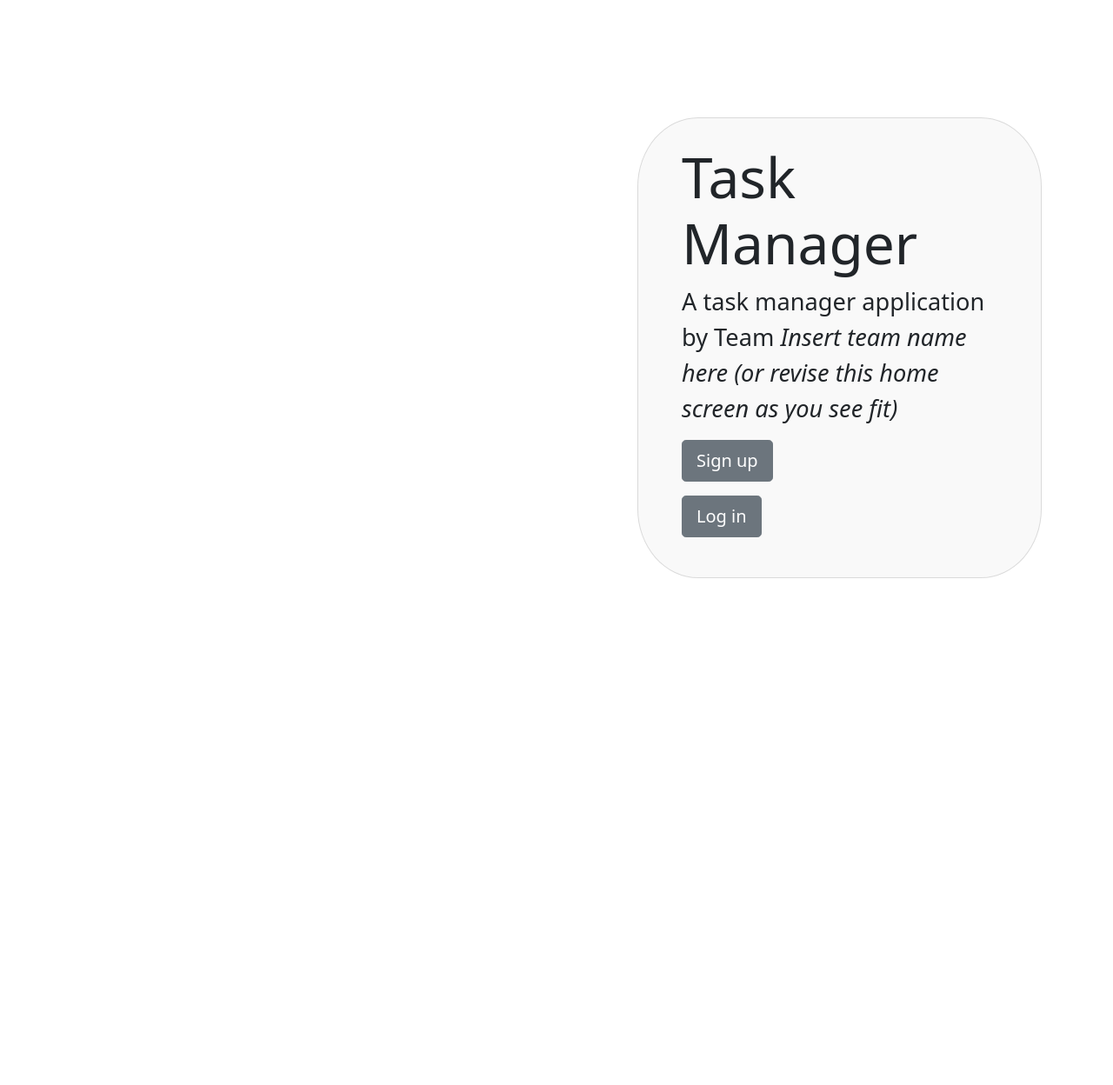
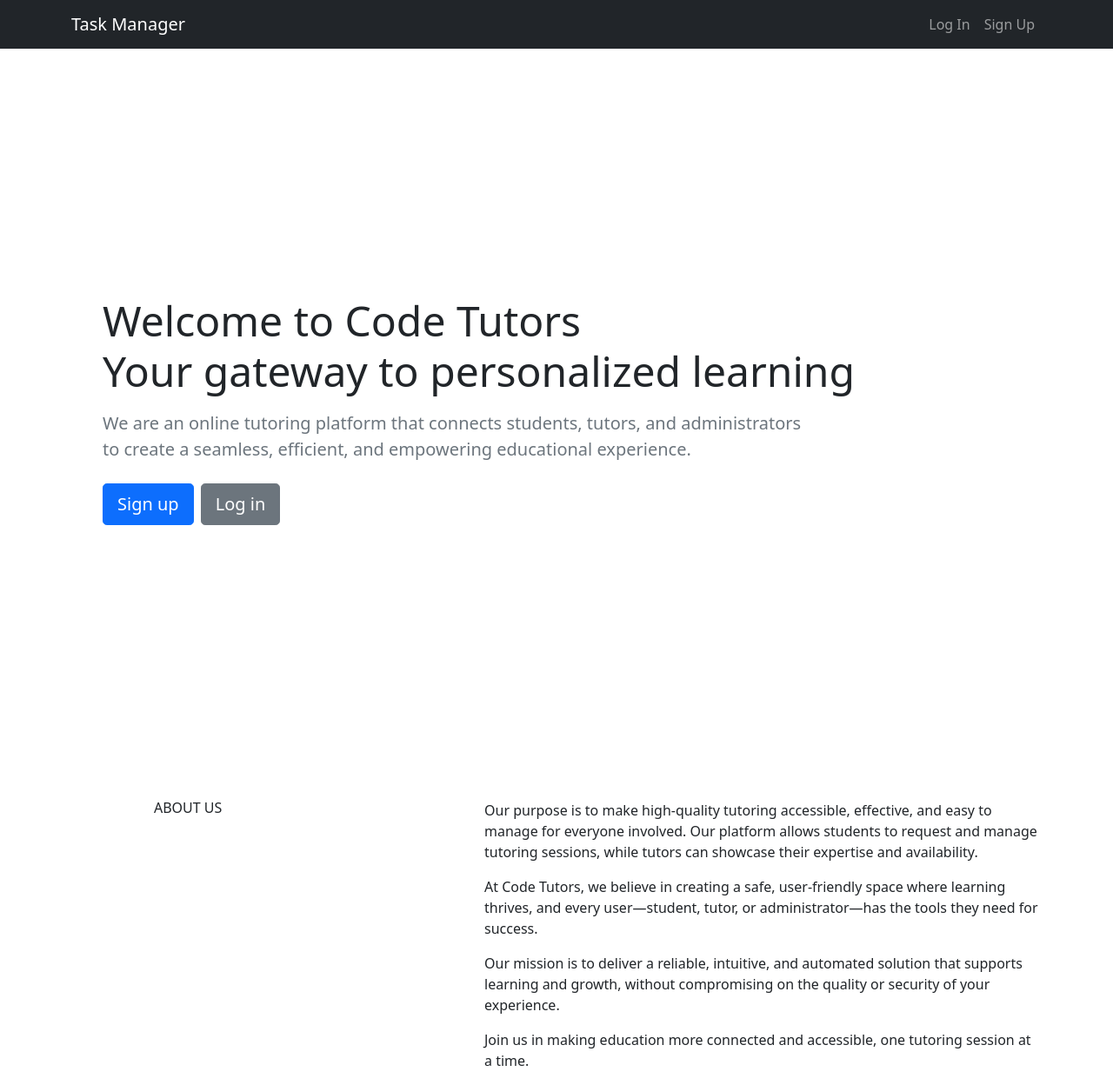
Before and after one commit to enzozbest/badger, a Django app: template tutorials/templates/home.html in a window 1280 px wide. Shown: the whole page at 87% size. Before the commit the page ends 665 px from the top, so only its background shows below. Run offline with Django 4.2, Linux system fonts and the light colour scheme; the template is opened without the code that fills it, so the values that code supplies are empty; some libraries are stand-ins or nearby versions.

Commit message:
Add templates, partials html for the tutorials app and update css file

```diff
--- a/static/custom.css
+++ b/static/custom.css
@@ -2,7 +2,7 @@
  * Alerts
  */
 
-.alert {
+ .alert {
   border-radius: 0px;
 }
 
@@ -15,9 +15,8 @@
   padding-top: 10px;
 }
 
-.h-100 {
-  min-height: 100vh;
-  height: 100vh;
+.h-60 {
+  height: 60vh;
 }
 
 .vcenter-item{
--- a/tutorials/templates/base.html
+++ b/tutorials/templates/base.html
@@ -6,6 +6,7 @@
     <meta name="viewport" content="width=device-width, initial-scale=1">
     <link href="https://cdn.jsdelivr.net/npm/bootstrap@5.1.2/dist/css/bootstrap.min.css" rel="stylesheet" integrity="sha384-uWxY/CJNBR+1zjPWmfnSnVxwRheevXITnMqoEIeG1LJrdI0GlVs/9cVSyPYXdcSF" crossorigin="anonymous">
     <link href="{% static 'custom.css' %}" rel="stylesheet">
+    <link href='https://fonts.googleapis.com/css?family=Newsreader' rel='stylesheet'>
     <link rel="stylesheet" href="https://cdn.jsdelivr.net/npm/bootstrap-icons@1.5.0/font/bootstrap-icons.css">
     <title>Task Manager</title>
   </head>
--- a/tutorials/templates/home.html
+++ b/tutorials/templates/home.html
@@ -1,22 +1,27 @@
 {% extends 'base.html' %}
 {% block body %}
-  <div class="container vh-100">
-    <div class="row h-100">
-      <div class="col-12 my-auto">
-        <div class="card cover-card offset-sm-2 offset-md-4 offset-lg-7">
-          <h1 class="cover-heading">Task Manager</h1>
-          <p class="cover-text">A task manager application by Team <i>Insert team name here (or revise this home screen as you see fit)</i></p>
-          <p>
-            <a href='{% url 'sign_up' %}' class="btn btn-lg btn-secondary">
-              Sign up
-            </a>
-          </p>
-          <p>
-            <a href='{% url 'log_in' %}' class="btn btn-lg btn-secondary">
-              Log in
-            </a>
-          </p>
-        </div>
+  {% include 'partials/navbar.html' %}
+  <div class="container vh-100 d-flex flex-column justify-content-center align-items-start px-5">
+    <h1 class="display-5 mb-3">Welcome to Code Tutors <br> Your gateway to personalized learning</h1>
+    <p class="lead text-muted mb-4">We are an online tutoring platform that connects students, tutors, and administrators <br>
+      to create a seamless, efficient, and empowering educational experience.</p>
+
+    <div class="d-flex gap-2">
+      <a href='{% url 'sign_up' %}' class="btn btn-lg btn-primary">Sign up</a>
+      <a href='{% url 'log_in' %}' class="btn btn-lg btn-secondary">Log in</a>
+    </div>
+  </div>
+
+  <div class="container mt-5">
+    <div class="row">
+      <div class="col-md-4 offset-md-1">
+        <h2 class="h6 mb-2">ABOUT US</h2>
+      </div>
+      <div class="col-md-7">
+        <p>Our purpose is to make high-quality tutoring accessible, effective, and easy to manage for everyone involved. Our platform allows students to request and manage tutoring sessions, while tutors can showcase their expertise and availability.</p>
+        <p>At Code Tutors, we believe in creating a safe, user-friendly space where learning thrives, and every user—student, tutor, or administrator—has the tools they need for success.</p>
+        <p>Our mission is to deliver a reliable, intuitive, and automated solution that supports learning and growth, without compromising on the quality or security of your experience.</p>
+        <p>Join us in making education more connected and accessible, one tutoring session at a time.</p>
       </div>
     </div>
   </div>
--- a/tutorials/templates/partials/menu.html
+++ b/tutorials/templates/partials/menu.html
@@ -2,9 +2,10 @@
   <ul class="navbar-nav ms-auto mb-2 mb-lg-0">
     <li class="nav-item dropdown">
       <a class="nav-link" href="#" id="user-account-dropdown" role="button" data-bs-toggle="dropdown" aria-expanded="false">
-        <span class="bi-person-circle"></span>
+        <span class="bi bi-person-circle"></span>
+        <span class="bi bi-caret-down-fill"></span>
       </a>
-      <ul class="dropdown-menu dropdown-menu-end" aria-labelledby="user-account-dropdown">
+      <ul class="dropdown-menu" aria-labelledby="user-account-dropdown" style="left: 50%; transform: translateX(-50%); margin-top: 0.5rem;">
         <li><a class="dropdown-item" href="{% url 'profile' %}">Change profile</a></li>
         <li><a class="dropdown-item" href="{% url 'password' %}">Change password</a></li>
         <li><hr class="dropdown-divider"></li>
--- a/tutorials/templates/partials/navbar.html
+++ b/tutorials/templates/partials/navbar.html
@@ -1,13 +1,46 @@
+<!-- partials/navbar.html -->
 <nav class="navbar navbar-expand-lg navbar-dark bg-dark mb-3">
   <div class="container">
-    <a class="navbar-brand" href="{% url 'dashboard' %}">
+    <!-- Navbar Brand -->
+    <a class="navbar-brand" href="{% if user.is_authenticated %}{% url 'dashboard' %}{% else %}{% url 'home' %}{% endif %}">
       Task Manager
     </a>
-    <button class="navbar-toggler" type="button" data-bs-toggle="collapse" data-bs-target="#navbarSupportedContent" aria-controls="navbarSupportedContent" aria-expanded="false" aria-label="Toggle navigation">
-      <span class="navbar-toggler-icon"></span>
-    </button>
-    {% if user.is_authenticated %}
-      {% include 'partials/menu.html' %}
-    {% endif %}
+
+    <!-- Navbar Links and Dropdown -->
+    <div class="collapse navbar-collapse" id="navbarSupportedContent">
+      <ul class="navbar-nav ms-auto mb-2 mb-lg-0">
+
+        <!-- Account Button (Visible Only if Authenticated) -->
+        {% if user.is_authenticated %}
+          <!-- Dashboard Button -->
+          <li class="nav-item">
+            <a class="nav-link" href="{% url 'dashboard' %}">Dashboard</a>
+          </li>
+        <!-- My Requests Button -->
+          <li class="nav-item">
+            <a class="nav-link" href="{% url 'view_requests' %}">My Requests</a>
+          </li>
+          <li class="nav-item dropdown">
+            <a class="nav-link dropdown-toggle" href="#" id="userDropdown" role="button" data-bs-toggle="dropdown" aria-expanded="false">
+              <i class="bi bi-person-circle"></i> {{ user.username }}
+            </a>
+            <ul class="dropdown-menu dropdown-menu-end" aria-labelledby="userDropdown">
+              <li><a class="dropdown-item" href="{% url 'profile' %}">Change Profile</a></li>
+              <li><a class="dropdown-item" href="{% url 'password' %}">Change Password</a></li>
+              <li><hr class="dropdown-divider"></li>
+              <li><a class="dropdown-item" href="{% url 'log_out' %}">Log Out</a></li>
+            </ul>
+          </li>
+        {% else %}
+          <!-- Show Log In and Sign Up links for unauthenticated users -->
+          <li class="nav-item">
+            <a class="nav-link" href="{% url 'log_in' %}">Log In</a>
+          </li>
+          <li class="nav-item">
+            <a class="nav-link" href="{% url 'sign_up' %}">Sign Up</a>
+          </li>
+        {% endif %}
+      </ul>
+    </div>
   </div>
 </nav>
```
Also changed, not shown: tutorials/templates/dashboard.html (+31 -11 lines), tutorials/templates/log_in.html (+13 -9 lines), tutorials/templates/password.html (+13 -9 lines), tutorials/templates/profile.html (+13 -9 lines), tutorials/templates/sign_up.html (+13 -9 lines).
